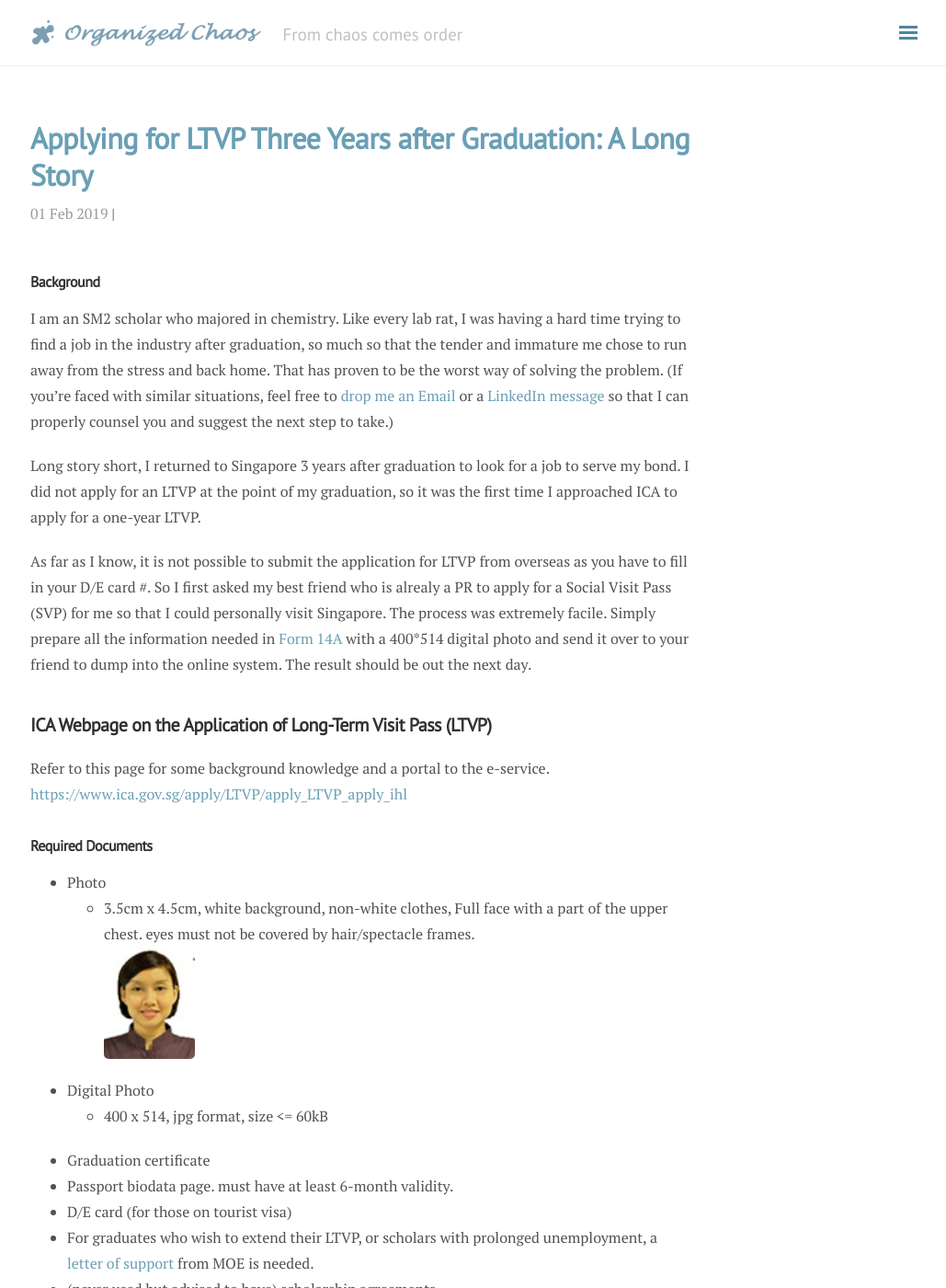
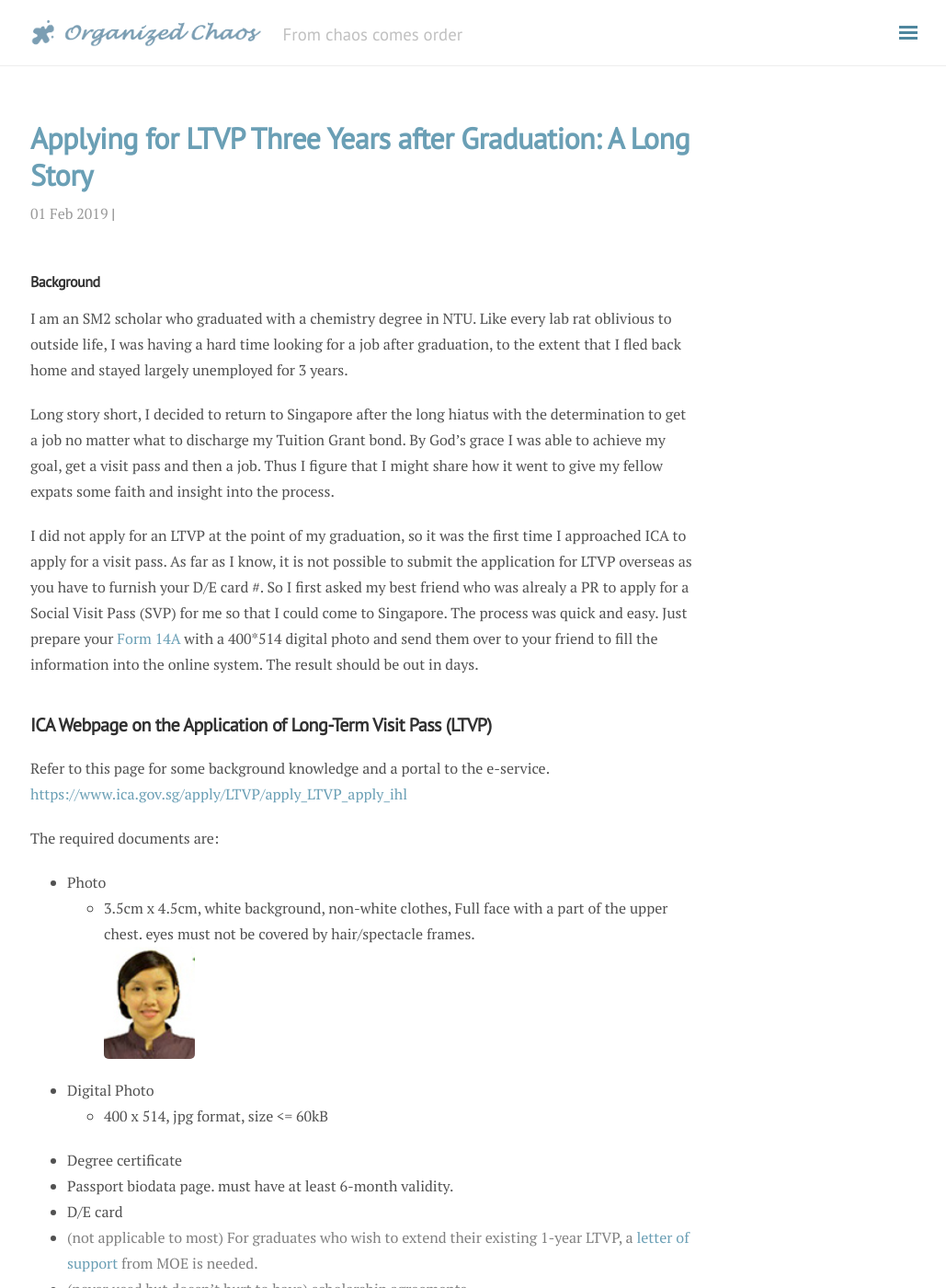
Before and after one commit to yliu9055/organizedchaos, a Jekyll site: the page built from _posts/2019-02-01-LTVP.markdown, in a window 1280 px wide and 1400 px high. Shown: the whole window at 92% size, without its empty margins (247-1276 px from the left). Built offline with Jekyll 4.4.1, drawn with Linux system fonts in a browser that asks for light colours; nearby versions of some CDN libraries; comment, search, counter and statistics services are not loaded; some of the changed text lies outside the part shown.

Commit message:
change ltvp article

```diff
--- a/_posts/2019-02-01-LTVP.markdown
+++ b/_posts/2019-02-01-LTVP.markdown
@@ -5,32 +5,32 @@
 category: expat
 ---
 ### Background
-I am an SM2 scholar who majored in chemistry. Like every lab rat, I was having a hard time trying to find a job in the industry after graduation, so much so that the tender and immature me chose to run away from the stress and back home. That has proven to be the worst way of solving the problem. (If you're faced with similar situations, feel free to [drop me an Email](mailto:yliu9055@gmail.com?subject=Enquiry%20on%20Fulfilment%20of%20Bond%20Obligations) or a [LinkedIn message](https://www.linkedin.com/in/yang-liu-643599175/) so that I can properly counsel you and suggest the next step to take.)
+I am an SM2 scholar who graduated with a chemistry degree in NTU. Like every lab rat oblivious to outside life, I was having a hard time looking for a job after graduation, to the extent that I fled back home and stayed largely unemployed for 3 years.
 
-Long story short, I returned to Singapore 3 years after graduation to look for a job to serve my bond. I did not apply for an LTVP at the point of my graduation, so it was the first time I approached ICA to apply for a one-year LTVP.
+Long story short, I decided to return to Singapore after the long hiatus with the determination to get a job no matter what to discharge my Tuition Grant bond. By God's grace I was able to achieve my goal, get a visit pass and then a job. Thus I figure that I might share how it went to give my fellow expats some faith and insight into the process.
 
-As far as I know, it is not possible to submit the application for LTVP from overseas as you have to fill in your D/E card #. So I first asked my best friend who is alrealy a PR to apply for a Social Visit Pass (SVP) for me so that I could personally visit Singapore. The process was extremely facile. Simply prepare all the information needed in [Form 14A](https://www.ica.gov.sg/docs/default-source/ica/forms/form14a.pdf) with a 400*514 digital photo and send it over to your friend to dump into the online system. The result should be out the next day.
+I did not apply for an LTVP at the point of my graduation, so it was the first time I approached ICA to apply for a visit pass. As far as I know, it is not possible to submit the application for LTVP overseas as you have to furnish your D/E card #. So I first asked my best friend who was alrealy a PR to apply for a Social Visit Pass (SVP) for me so that I could come to Singapore. The process was quick and easy. Just prepare your [Form 14A](https://www.ica.gov.sg/docs/default-source/ica/forms/form14a.pdf) with a 400*514 digital photo and send them over to your friend to fill the information into the online system. The result should be out in days.
 
 ## ICA Webpage on the Application of Long-Term Visit Pass (LTVP)
 Refer to this page for some background knowledge and a portal to the e-service.
 [https://www.ica.gov.sg/apply/LTVP/apply_LTVP_apply_ihl](https://www.ica.gov.sg/apply/LTVP/apply_LTVP_apply_ihl)
 
-### Required Documents
+The required documents are:
 * Photo
   * 3.5cm x 4.5cm, white background, non-white clothes, Full face with a part of the upper chest. eyes must not be covered by hair/spectacle frames.
   ![](/organizedchaos/public/portrait.png)
 * Digital Photo
   * 400 x 514, jpg format, size <= 60kB
-* Graduation certificate
+* Degree certificate
 * Passport biodata page. must have at least 6-month validity.
-* D/E card (for those on tourist visa)
-* For graduates who wish to extend their LTVP, or scholars with prolonged unemployment, a [letter of support](https://tgonline.moe.gov.sg/docs/F-UnemploymentAndLTVP%20Extension.pdf) from MOE is needed.
-* (never used but advised to have) scholarship agreements
+* D/E card
+* <span style="color:grey"> (not applicable to most) For graduates who wish to extend their existing 1-year LTVP, a [letter of support](https://tgonline.moe.gov.sg/docs/F-UnemploymentAndLTVP%20Extension.pdf) from MOE is needed. </span>
+* <span style="color:grey">(never used but doesn't hurt to have) scholarship agreements</span>
 
 ### Return of Student Pass
-This is hassle-free and takes no time. Walk into ICA and go to the 4th Floor, the student pass division. Use the ticket machine at the door to get a queue number. Wait for 10 min to see an officer and pass her your STP.
+This is quick and hassle-free. Walk into ICA and go to the 4th Floor, the student pass division. Use the ticketing machine at the door to get a queue number. Wait for 10 min to see an officer and hand over your STP.
 
-I did not return my STP when I graduated. Although the norm is to return your STP within 7 days of your graduation, I did not encounter any problem returning it 3 years later. That being said, just take some time to return it immediately after graduation, as it is very quick.
+Although the norm is to return your STP within 7 days of your graduation, I did not encounter any problem returning it 3 years later. That being said, just take a small trip to return it right after graduation to settle the mind.
 
 ### Application of LTVP
 I was told to apply online using the [e-VP](https://eservices.ica.gov.sg/esvclandingpage/evp) system. However, after I keyed in my information, the system threw an error __"The travel document details are not valid."__. Later I knew that it was because I had renewed my passport so the passport number had changed. I had to go to ICA to ask the staff to update my passport number manually.
@@ -72,7 +70,7 @@
 
 
 ### Collection of LTVP
-----To be continued.----
+It took about 1 hour to get your sparkling new LTVP. Hooray!
 
 ### Facilities around ICA
 There is a **food court** outside the B exit of the Lavender MRT station. Alternatively, a cafe can be found at the first floor of ICA, together with **photo-taking booths**. For printing, you have to go to the **printing shops in the neighbourhood**. Please refer to [my guide on Google Maps](https://goo.gl/maps/484idruqves) as they can be very difficult to find without directions.
```
Also changed, not shown: other parts of _posts/2019-02-01-LTVP.markdown (+1 -3 lines).
